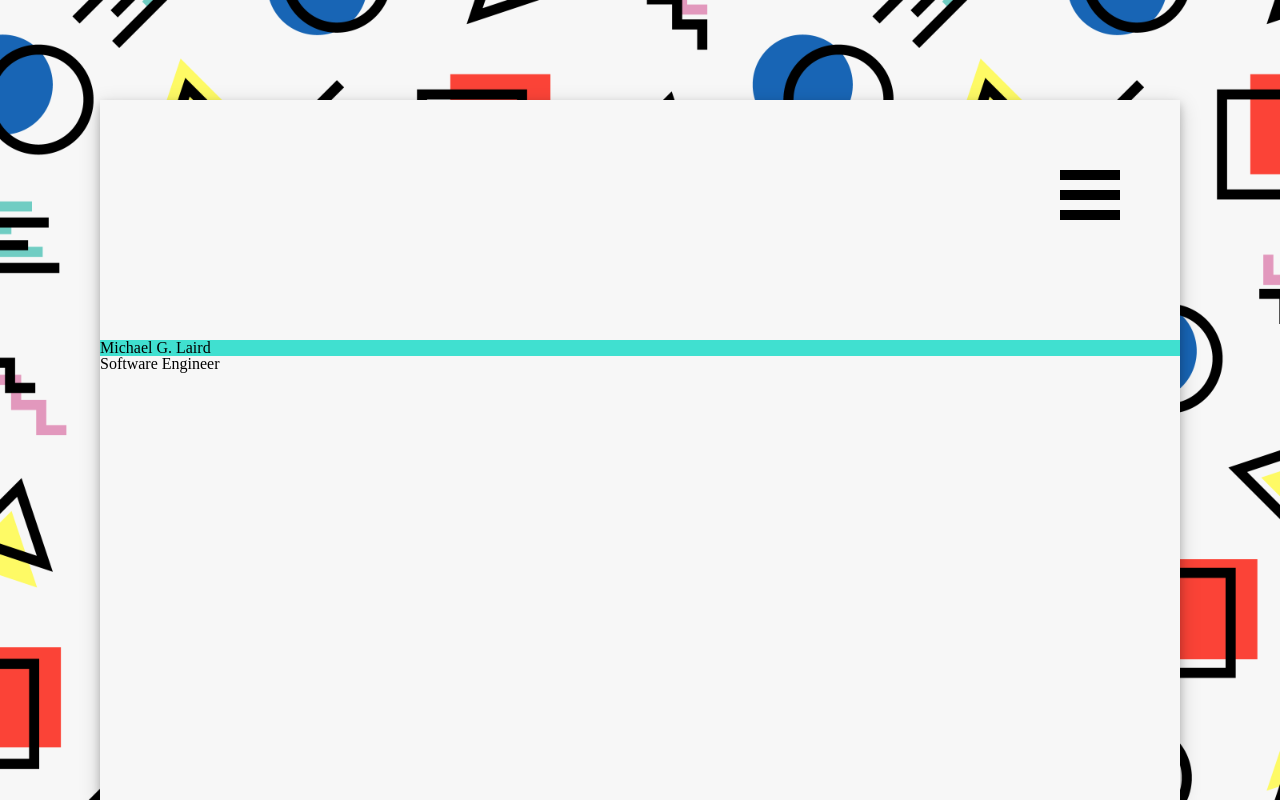
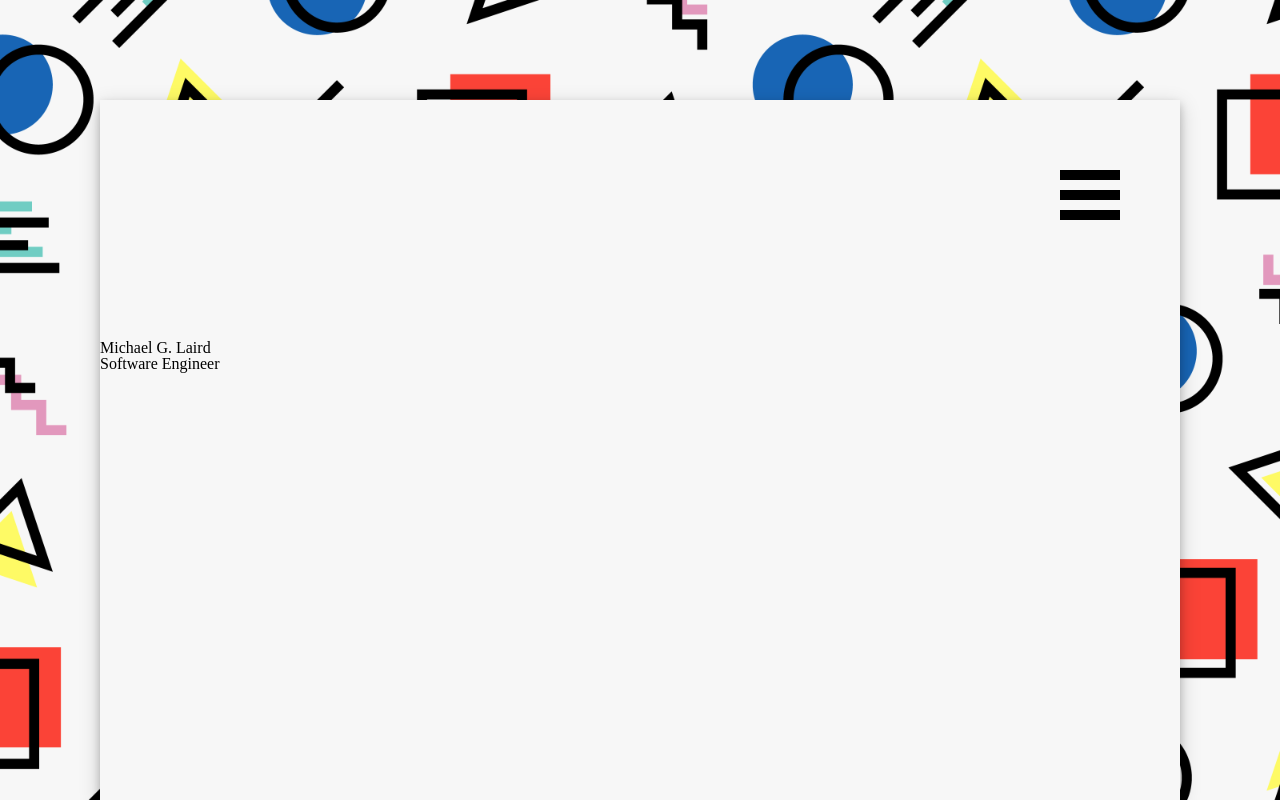
Before and after one commit to MGL1994/portfolio_website, a plain HTML site: page index.html in a window 1280 px wide. Drawn offline with Linux system fonts and the light colour scheme.

```diff
--- a/style.css
+++ b/style.css
@@ -149,7 +149,3 @@ a:nth-child(3) {
       opacity: 1;
     }
 }
-
-h1 {
-    background-color: turquoise;
-}
```
